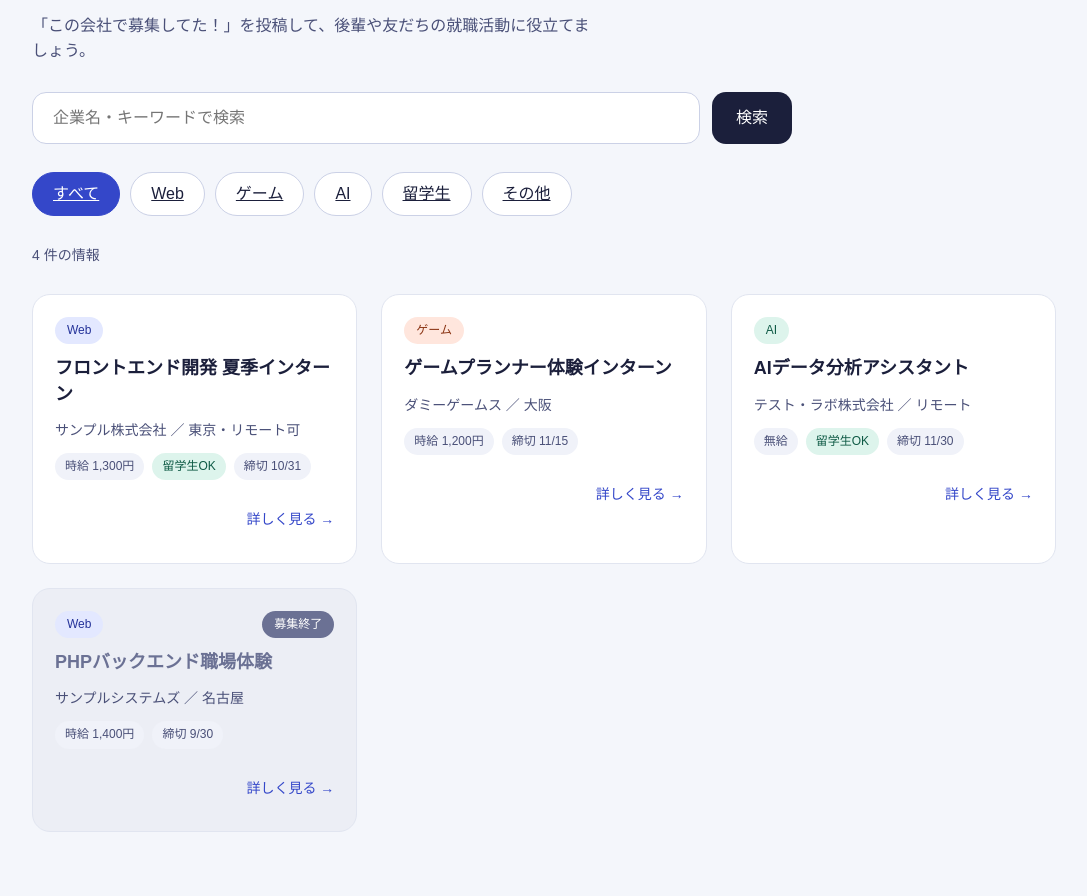
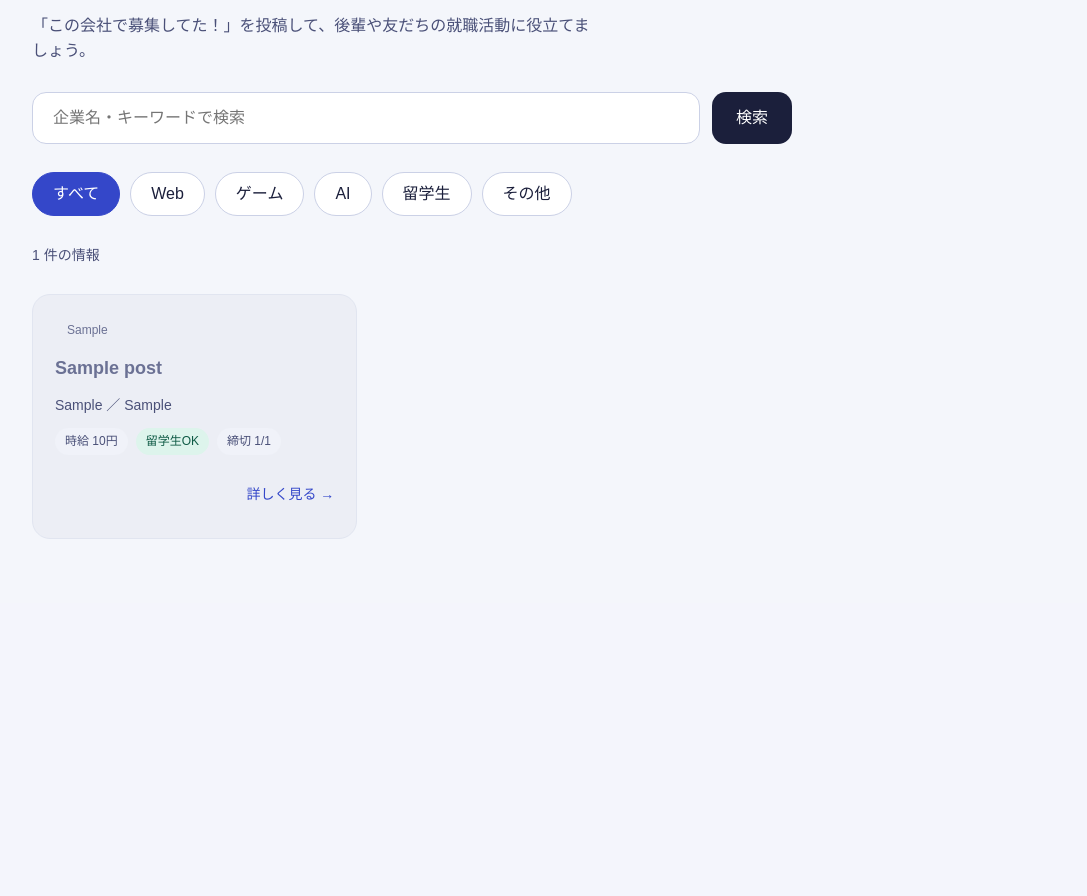
Before and after one commit to zwehtethtoonoo/interboard, a PHP site: page / in a window 1280 px wide. Shown: the part 242-1138 px from the top of the page, without its empty margins (96-1183 px from the left). After the commit the page ends 781 px from the top, so only its background shows below. Run offline with PHP 8.4, Linux system fonts and the light colour scheme; tables that the repository leaves empty or names only in its code hold one stand-in row (values such as "Sample post").

Commit message:
category js ok, 2 buttons not fixed

```diff
--- a/inc/style.css
+++ b/inc/style.css
@@ -129,6 +129,7 @@ button {
   gap: 12px;
   max-width: 760px;
 }
+
 .search input {
   flex: 1;
   min-width: 240px;
@@ -187,6 +188,10 @@ button {
   border-color: var(--primary);
   color: #fff;
   font-weight: 500;
+}
+
+.chips a {
+  text-decoration: none;
 }
 
 .count {
@@ -426,3 +431,143 @@ dialog::backdrop {
     font-size: 28px;
   }
 }
+
+.detail-layout {
+  display: flex;
+  flex-wrap: wrap;
+  gap: 32px;
+  align-items: flex-start;
+}
+
+.detail-main {
+  flex: 2 1 520px;
+  min-width: 0;
+  padding: 36px;
+  display: flex;
+  flex-direction: column;
+  gap: 20px;
+  background: #fff;
+  border: 1px solid var(--line);
+  border-radius: 20px;
+}
+
+.detail-main h1 {
+  margin: 0;
+  font-family: 'Zen Kaku Gothic New', sans-serif;
+  font-weight: 900;
+  font-size: 32px;
+  line-height: 1.3;
+}
+
+.detail-main h2 {
+  margin: 0 0 8px;
+  font-family: 'Zen Kaku Gothic New', sans-serif;
+  font-weight: 700;
+  font-size: 18px;
+}
+
+.detail-company {
+  font-size: 16px;
+  color: var(--ink-soft);
+}
+
+.detail-note {
+  margin: 0;
+  line-height: 1.8;
+  color: var(--ink-soft);
+}
+
+.info-grid {
+  display: grid;
+  grid-template-columns: repeat(auto-fit, minmax(180px, 1fr));
+  gap: 16px;
+  padding: 20px 0;
+  border-top: 1px solid var(--line);
+  border-bottom: 1px solid var(--line);
+}
+
+.info-label {
+  font-size: 12px;
+  color: #6B7194;
+}
+
+.info-value {
+  font-weight: 500;
+}
+
+.detail-side {
+  flex: 1 1 280px;
+  padding: 28px;
+  display: flex;
+  flex-direction: column;
+  gap: 16px;
+  background: #fff;
+  border: 1px solid var(--line);
+  border-radius: 20px;
+}
+
+.detail-side p {
+  margin: 0;
+  font-size: 14px;
+  line-height: 1.7;
+  color: var(--ink-soft);
+}
+
+.side-title {
+  font-family: 'Zen Kaku Gothic New', sans-serif;
+  font-weight: 700;
+  font-size: 18px;
+}
+
+.btn-block {
+  display: flex;
+  align-items: center;
+  justify-content: center;
+  min-height: 52px;
+  border-radius: 999px;
+  font-weight: 500;
+  text-decoration: none;
+}
+
+.btn-block.primary {
+  background: var(--primary);
+  color: #fff;
+}
+
+.btn-block.outline {
+  min-height: 48px;
+  border: 1px solid #CBD1E6;
+  color: var(--ink);
+}
+
+.back-link {
+  display: inline-flex;
+  align-items: center;
+  min-height: 44px;
+  width: fit-content;
+  color: var(--primary);
+  font-weight: 500;
+  font-size: 14px;
+  text-decoration: none;
+}
+
+@media (max-width: 640px) {
+  .detail-main {
+    padding: 22px;
+  }
+}
+
+#results {
+  display: flex;
+  flex-direction: column;
+  gap: 28px;
+}
+
+.form-errors {
+  margin: 0;
+  padding: 12px 16px 12px 32px;
+  background: #FFE6DD;
+  color: #8A3414;
+  border-radius: 10px;
+  font-size: 14px;
+}
--- a/index.php
+++ b/index.php
@@ -1,6 +1,58 @@
 <?php
 require './inc/db.php';
-$posts = $pdo->query("SELECT * FROM post ")->fetchAll();
+$message = "";
+$new_title = "";
+$new_company = "";
+$new_category = "Web";
+$new_place = "";
+$new_salary = "";
+$new_deadline = "";
+$new_url = "";
+$new_note = "";
+$new_intl = 0;
+
+if ($_SERVER['REQUEST_METHOD'] === 'POST') {
+    if (isset($_POST['title'])) {
+        $new_title = $_POST['title'];
+    }
+    if (isset($_POST['company'])) {
+        $new_company = $_POST['company'];
+    }
+    if (isset($_POST['category'])) {
+        $new_category = $_POST['category'];
+    }
+    if (isset($_POST['place'])) {
+        $new_place = $_POST['place'];
+    }
+    if (isset($_POST['salary'])) {
+        $new_salary = $_POST['salary'];
+    }
+    if (isset($_POST['deadline'])) {
+        $new_deadline = $_POST['deadline'];
+    }
+    if (isset($_POST['url'])) {
+        $new_url = $_POST['url'];
+    }
+    if (isset($_POST['note'])) {
+        $new_note = $_POST['note'];
+    }
+    if (isset($_POST['intl'])) {
+        $new_intl = 1;
+    }
+
+    if ($new_title === "" || $new_company === "" || $new_deadline === "" || $new_url === "") {
+        $message = "エラー: タイトル・会社名・締切・URLは必須項目です。";
+    } else {
+        $sql = "INSERT INTO post (category, title, company, place, salary, deadline, intl, closed, url, note) VALUES (?, ?, ?, ?, ?, ?, ?, 0, ?, ?)";
+        $stmt = $pdo->prepare($sql);
+        $stmt->execute(array($new_category, $new_title, $new_company, $new_place, (int)$new_salary, $new_deadline, $new_intl, $new_url, $new_note));
+
+        header('Location: index.php');
+        exit;
+    }
+}
+
+$intl = ($_GET['intl'] ?? '') === '1';
 $category = $_GET['category'] ?? '';
 $q = trim($_GET['q'] ?? '');
 $intl = isset($_GET['intl']);
@@ -13,9 +65,11 @@ if ($category !== '') {
   $params[] = $category;
 }
 if ($q !== '') {
-  $sql .= " AND (company LIKE ? OR title LIKE ? OR note LIKE ?)";
-  $like = "%$q%";
-  array_push($params, $like, $like, $like);
+  $qk = mb_convert_kana($q, 'C');   // hiragana -> katakana
+  $text = "CONCAT_WS(' ', category, title, company, place, salary, deadline, note, IF(intl = 1, '留学生OK', ''), IF(closed = 1, '募集終了', ''))";
+  $sql .= " AND ($text LIKE ? OR $text LIKE ?)";
+  $params[] = "%$q%";
+  $params[] = "%$qk%";
 }
 if ($intl) {
   $sql .= " AND intl = 1";
@@ -25,6 +79,7 @@ $sql .= " ORDER BY closed ASC, deadline ASC";
 $stmt = $pdo->prepare($sql);
 $stmt->execute($params);
 $posts = $stmt->fetchAll();
+
 ?>
 <!doctype html>
 <html lang="ja">
@@ -33,92 +88,89 @@ $posts = $stmt->fetchAll();
   <meta charset="utf-8">
   <meta name="viewport" content="width=device-width, initial-scale=1">
   <title>ECC インターンボード</title>
-  <link rel="stylesheet" href="./inc/style.css">
+  <link rel="stylesheet" href="./inc/style.css?v=2">
 </head>
 
 <body>
   <?php include_once "./inc/header.php" ?>
   <main class="wrap">
+
     <section class="hero">
       <h1>見つけたインターン情報を、<br>学生みんなでシェアしよう。</h1>
       <p>「この会社で募集してた！」を投稿して、後輩や友だちの就職活動に役立てましょう。</p>
     </section>
+
     <form class="search" method="get">
       <input type="search" name="q" value="<?= h($q) ?>" placeholder="企業名・キーワードで検索">
-      <button type="submit" class="btn-dark">検索</button>
+      <input type="hidden" name="category" value="<?= h($category) ?>">
+      <?php if ($intl): ?><input type="hidden" name="intl" value="<?= $intl ? '1' : '' ?>"><?php endif; ?>
+      <button type="submit" class="btn-dark" value="">検索</button>
     </form>
 
     <div class="chips">
-      <a class="chip <?= ($category === '' && !$intl) ? 'is-active' : '' ?>" href="index.php">すべて</a>
-      <a class="chip <?= $category === 'Web' ? 'is-active' : '' ?>" href="index.php?category=Web">Web</a>
-      <a class="chip <?= $category === 'ゲーム' ? 'is-active' : '' ?>" href="index.php?category=<?= urlencode('ゲーム') ?>">ゲーム</a>
-      <a class="chip <?= $category === 'AI' ? 'is-active' : '' ?>" href="index.php?category=AI">AI</a>
-      <a class="chip <?= $intl ? 'is-active' : '' ?>" href="index.php?intl=1">留学生</a>
-      <a class="chip <?= $category === 'その他' ? 'is-active' : '' ?>" href="index.php?category=<?= urlencode('その他') ?>">その他</a>
+      <button type="button" class="chip <?= ($category === '' && !$intl) ? 'is-active' : '' ?>">すべて</button>
+      <button type="button" class="chip <?= $category === 'Web' ? 'is-active' : '' ?>" data-category="Web">Web</button>
+      <button type="button" class="chip <?= $category === 'ゲーム' ? 'is-active' : '' ?>" data-category="ゲーム">ゲーム</button>
+      <button type="button" class="chip <?= $category === 'AI' ? 'is-active' : '' ?>" data-category="AI">AI</button>
+      <button type="button" class="chip <?= $intl ? 'is-active' : '' ?>" data-intl="1">留学生</button>
+      <button type="button" class="chip <?= $category === 'その他' ? 'is-active' : '' ?>" data-category="その他">その他</button>
     </div>
 
-
-    <p class="count">4 件の情報</p>
+    <div id="results">
+      <p class="count"><?= count($posts) ?> 件の情報</p>
 
       <div class="grid">
-
-      <article class="card">
+        <?php foreach ($posts as $p) : ?>
+          <article class="card <?= $p['closed'] ? "is-closed" : "" ?>">
             <div class="card-top">
-          <span class="tag tag-Web">Web</span>
+              <span class="tag tag-<?= h($p['category'])  ?>"><?= h($p['category'])  ?></span>
             </div>
-        <h3>フロントエンド開発 夏季インターン</h3>
-        <p class="meta">サンプル株式会社 ／ 東京・リモート可</p>
+            <h3><?= h($p['title'])  ?></h3>
+            <p class="meta"><?= h($p['company'])  ?> ／ <?= h($p['place'])  ?></p>
             <div class="badges">
-          <span class="badge">時給 1,300円</span>
-          <span class="badge badge-intl">留学生OK</span>
-          <span class="badge">締切 10/31</span>
+              <span class="badge"><?= $p['salary'] > 0 ? '時給 ' . number_format($p['salary']) . '円' : '無給' ?></span>
+              <?php if ($p['intl']): ?><span class="badge badge-intl">留学生OK</span> <?php endif; ?>
+              <span class="badge">締切 <?= h(date('n/j', strtotime($p['deadline']))) ?></span>
             </div>
-        <div class="card-bottom"><span></span><a href="detail.php?id=1">詳しく見る →</a></div>
+            <div class="card-bottom"><span></span><a href="detail.php?id=<?= $p['id'] ?> ?>">詳しく見る →</a></div>
           </article>
-
-      <article class="card">
-        <div class="card-top">
-          <span class="tag tag-ゲーム">ゲーム</span>
+        <?php endforeach; ?>
+        <?php if (!$posts): ?><p class="empty">条件に合う情報がありません。</p><?php endif; ?>
       </div>
-        <h3>ゲームプランナー体験インターン</h3>
-        <p class="meta">ダミーゲームス ／ 大阪</p>
-        <div class="badges">
-          <span class="badge">時給 1,200円</span>
-          <span class="badge">締切 11/15</span>
-        </div>
-        <div class="card-bottom"><span></span><a href="detail.php?id=2">詳しく見る →</a></div>
-      </article>
-
-      <article class="card">
-        <div class="card-top">
-          <span class="tag tag-AI">AI</span>
-        </div>
-        <h3>AIデータ分析アシスタント</h3>
-        <p class="meta">テスト・ラボ株式会社 ／ リモート</p>
-        <div class="badges">
-          <span class="badge">無給</span>
-          <span class="badge badge-intl">留学生OK</span>
-          <span class="badge">締切 11/30</span>
-        </div>
-        <div class="card-bottom"><span></span><a href="detail.php?id=3">詳しく見る →</a></div>
-      </article>
-
-      <article class="card is-closed">
-        <div class="card-top">
-          <span class="tag tag-Web">Web</span>
-          <span class="tag tag-closed">募集終了</span>
-        </div>
-        <h3>PHPバックエンド職場体験</h3>
-        <p class="meta">サンプルシステムズ ／ 名古屋</p>
-        <div class="badges">
-          <span class="badge">時給 1,400円</span>
-          <span class="badge">締切 9/30</span>
-        </div>
-        <div class="card-bottom"><span></span><a href="detail.php?id=4">詳しく見る →</a></div>
-      </article>
-
     </div>
   </main>
+  <!-- Post dialog -->
+<dialog id="postDialog" <?= $message !== "" ? 'data-open="1"' : '' ?>>
+  <form method="post" action="index.php" class="dialog-body">
+    <h2>インターン情報を投稿する</h2>
+
+    <?php if ($message !== ""): ?>
+      <p class="form-errors"><?= h($message) ?></p>
+    <?php endif; ?>
+
+    <label>タイトル<input name="title" value="<?= h($new_title) ?>" maxlength="100" required></label>
+    <label>会社名<input name="company" value="<?= h($new_company) ?>" maxlength="100" required></label>
+    <label>カテゴリ
+      <select name="category">
+        <?php foreach (['Web','ゲーム','AI','その他'] as $c): ?>
+          <option value="<?= h($c) ?>" <?= $c === $new_category ? 'selected' : '' ?>><?= h($c) ?></option>
+        <?php endforeach; ?>
+      </select>
+    </label>
+    <label>勤務地<input name="place" value="<?= h($new_place) ?>" maxlength="100" placeholder="例：東京・リモート可"></label>
+    <label>時給（円）<input name="salary" type="number" min="0" value="<?= h($new_salary) ?>" placeholder="例：1200（無給は0）"></label>
+    <label>締切<input name="deadline" type="date" value="<?= h($new_deadline) ?>" required></label>
+    <label>募集ページのURL<input name="url" type="url" value="<?= h($new_url) ?>" maxlength="255" placeholder="https://" required></label>
+    <label>ひとこと<textarea name="note" rows="3"><?= h($new_note) ?></textarea></label>
+    <label class="check"><input name="intl" type="checkbox" value="1" <?= $new_intl ? 'checked' : '' ?>> 留学生も応募OK</label>
+
+    <div class="actions">
+      <button type="button" class="btn-ghost" id="cancelPost">キャンセル</button>
+      <button type="submit" class="btn-primary">投稿する</button>
+    </div>
+  </form>
+</dialog>
+  <script src="./inc/script.js?v=1"></script>
 </body>
 
 </html>
```
Also changed, not shown: detail.php (added, +88 -0 lines), inc/script.js (added, +50 -0 lines). Lines whose indentation alone changed are shown as unchanged.
